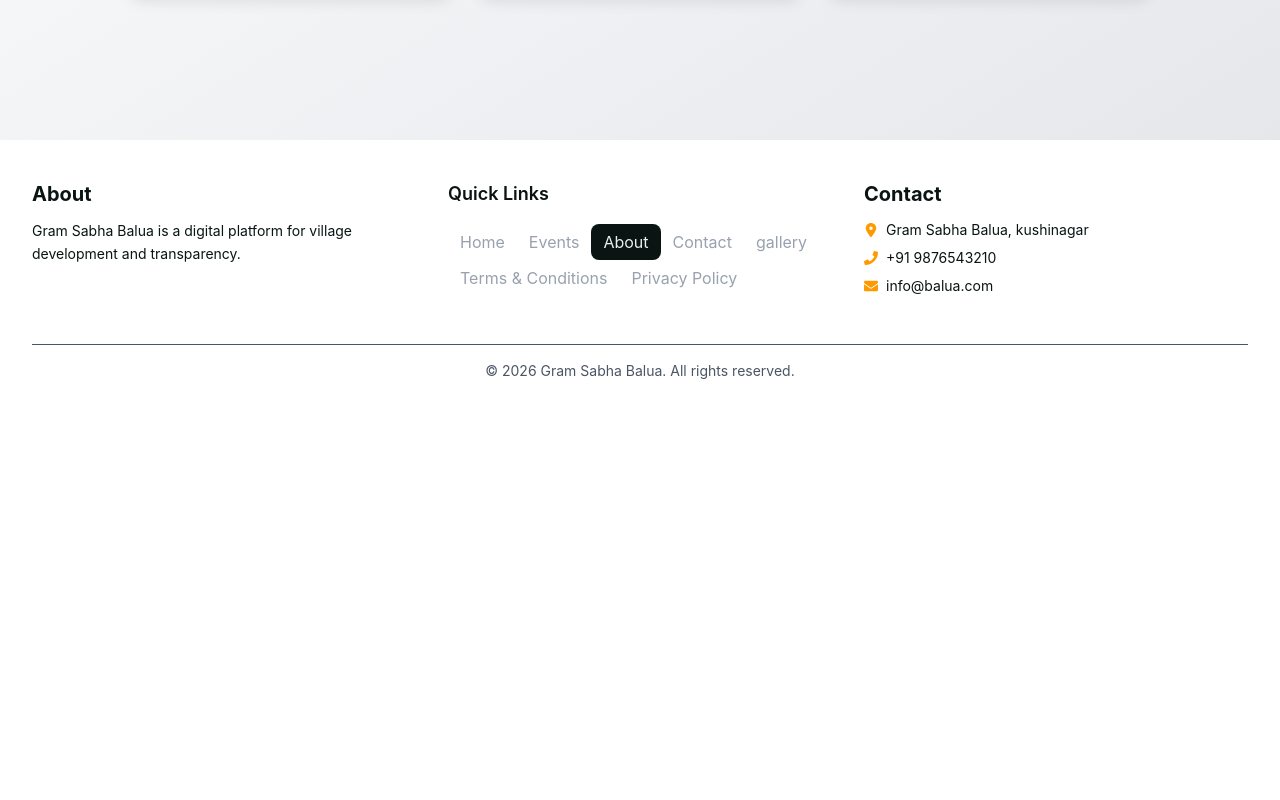
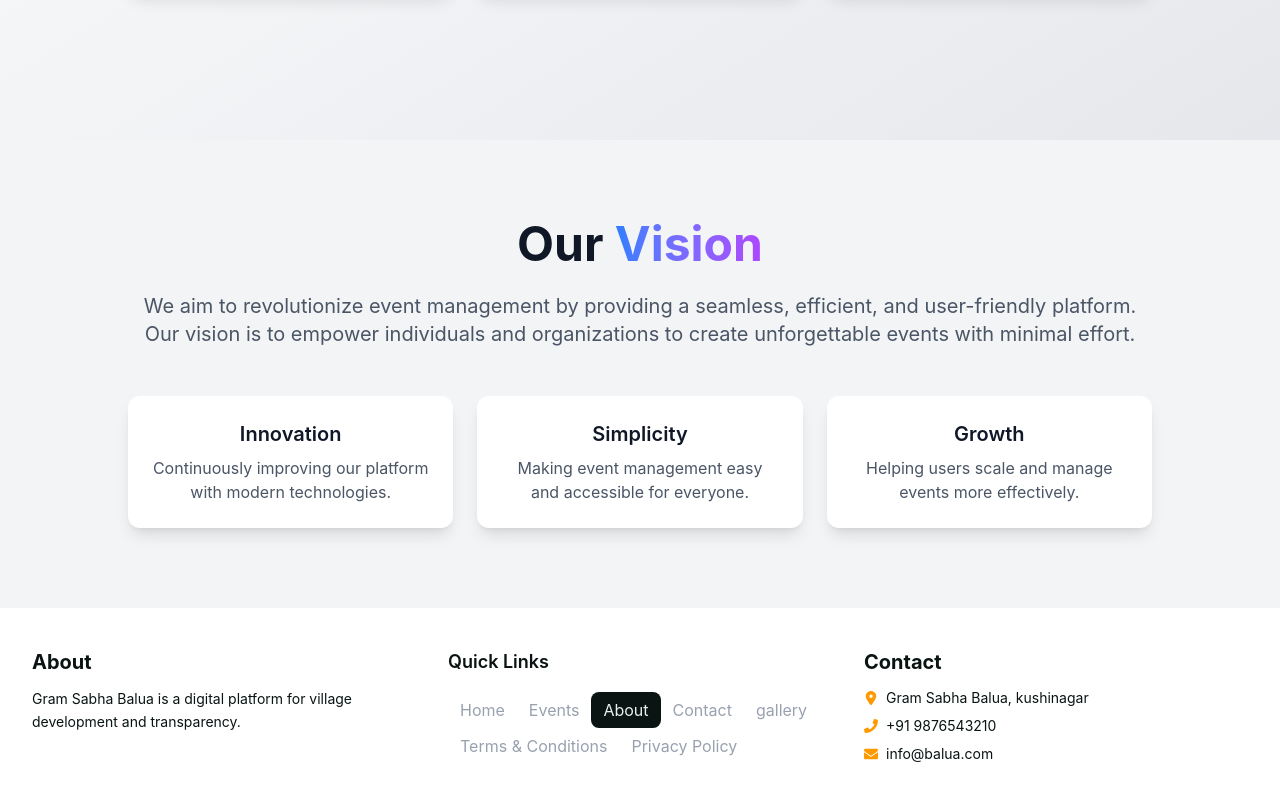
Before and after one commit to riiteshMishra/Event-Management-Frontend, a React (Vite) app: page /about in a window 1280 px wide. Shown: the part 716-1516 px from the top of the page. Before the commit the page ends 1113 px from the top, so only its background shows below. Built offline with nearby package versions, Linux system fonts and the light colour scheme; a web font is replaced by a local one.

Commit message:
vision section added to the about page

```diff
--- /dev/null
+++ b/src/components/core/About/Vision.jsx
@@ -0,0 +1,78 @@
+import React from 'react'
+import { Helmet } from "react-helmet-async"
+
+const Vision = () => {
+  return (
+    <>
+      {/* Section level SEO */}
+      <Helmet>
+        <title>Our Vision | Event Management System</title>
+        <meta
+          name="description"
+          content="Discover the vision behind our Event Management System – innovation, simplicity, and growth."
+        />
+      </Helmet>
+
+      <section
+        className="w-full py-20 px-6
+        bg-gray-100 dark:bg-gray-900
+        text-gray-900 dark:text-gray-100
+        transition-colors duration-500"
+      >
+        <div className="max-w-5xl mx-auto text-center">
+
+          {/* Heading */}
+          <h2 className="text-3xl md:text-5xl font-bold mb-6">
+            Our{" "}
+            <span className="bg-linear-to-r from-blue-500 to-purple-500 text-transparent bg-clip-text">
+              Vision
+            </span>
+          </h2>
+
+          {/* Description */}
+          <p className="text-lg md:text-xl text-gray-600 dark:text-gray-300 mb-12">
+            We aim to revolutionize event management by providing a seamless, efficient, and user-friendly platform.
+            Our vision is to empower individuals and organizations to create unforgettable events with minimal effort.
+          </p>
+
+          {/* Vision Points */}
+          <div className="grid grid-cols-1 md:grid-cols-3 gap-6">
+
+            <div
+              className="bg-white dark:bg-gray-800 p-6 rounded-xl shadow-lg
+              hover:scale-105 hover:shadow-2xl transition-all duration-300"
+            >
+              <h3 className="text-xl font-semibold mb-2">Innovation</h3>
+              <p className="text-gray-600 dark:text-gray-400">
+                Continuously improving our platform with modern technologies.
+              </p>
+            </div>
+
+            <div
+              className="bg-white dark:bg-gray-800 p-6 rounded-xl shadow-lg
+              hover:scale-105 hover:shadow-2xl transition-all duration-300"
+            >
+              <h3 className="text-xl font-semibold mb-2">Simplicity</h3>
+              <p className="text-gray-600 dark:text-gray-400">
+                Making event management easy and accessible for everyone.
+              </p>
+            </div>
+
+            <div
+              className="bg-white dark:bg-gray-800 p-6 rounded-xl shadow-lg
+              hover:scale-105 hover:shadow-2xl transition-all duration-300"
+            >
+              <h3 className="text-xl font-semibold mb-2">Growth</h3>
+              <p className="text-gray-600 dark:text-gray-400">
+                Helping users scale and manage events more effectively.
+              </p>
+            </div>
+
+          </div>
+        </div>
+      </section>
+    </>
+  )
+}
+
+export default Vision
--- a/src/pages/About.jsx
+++ b/src/pages/About.jsx
@@ -4,6 +4,7 @@ import Introduction from '../components/core/About/Introduction'
 
 // FIX: SEO ke liye Helmet add kiya
 import { Helmet } from "react-helmet-async"
+import Vision from '../components/core/About/Vision'
 
 const About = () => {
   return (
@@ -25,6 +26,7 @@ const About = () => {
         {/* main content grow kare */}
         <main className="grow">
           <Introduction />
+          <Vision/>
         </main>
 
         {/* Footer */}
```
